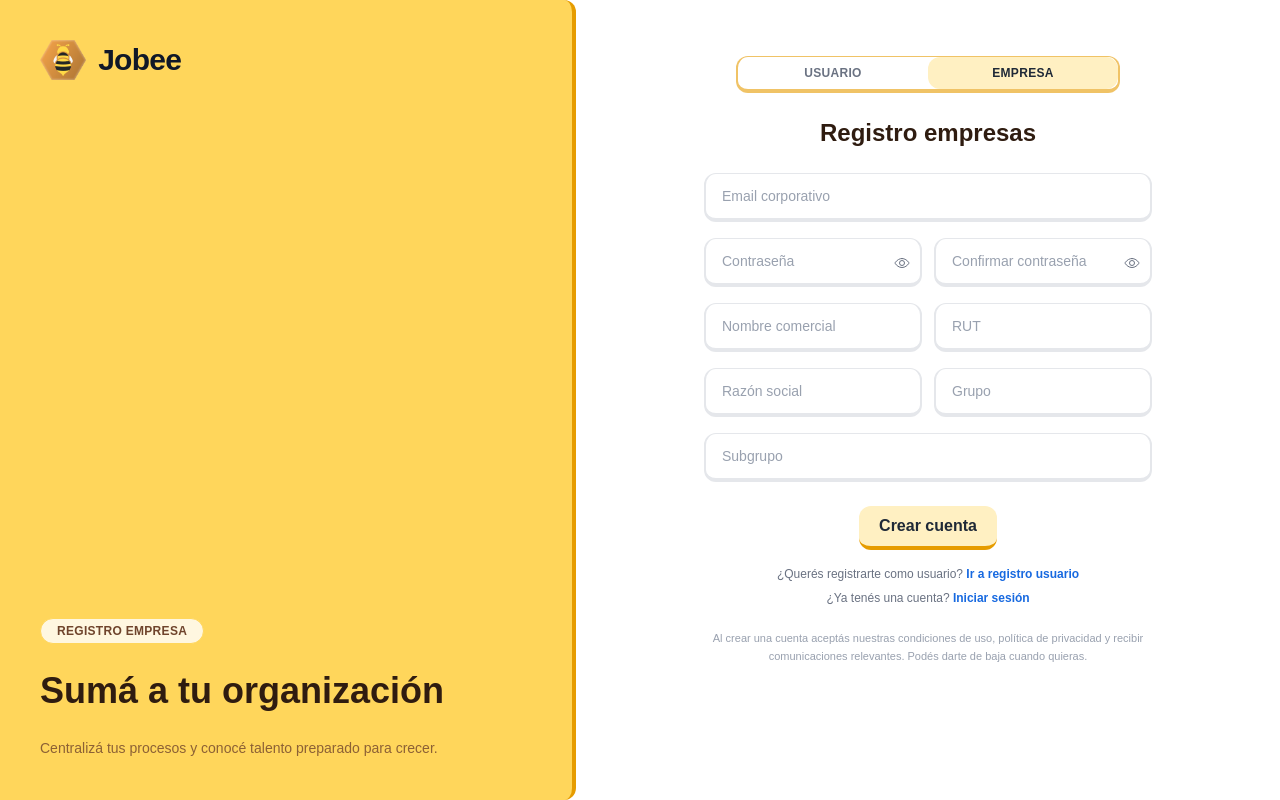
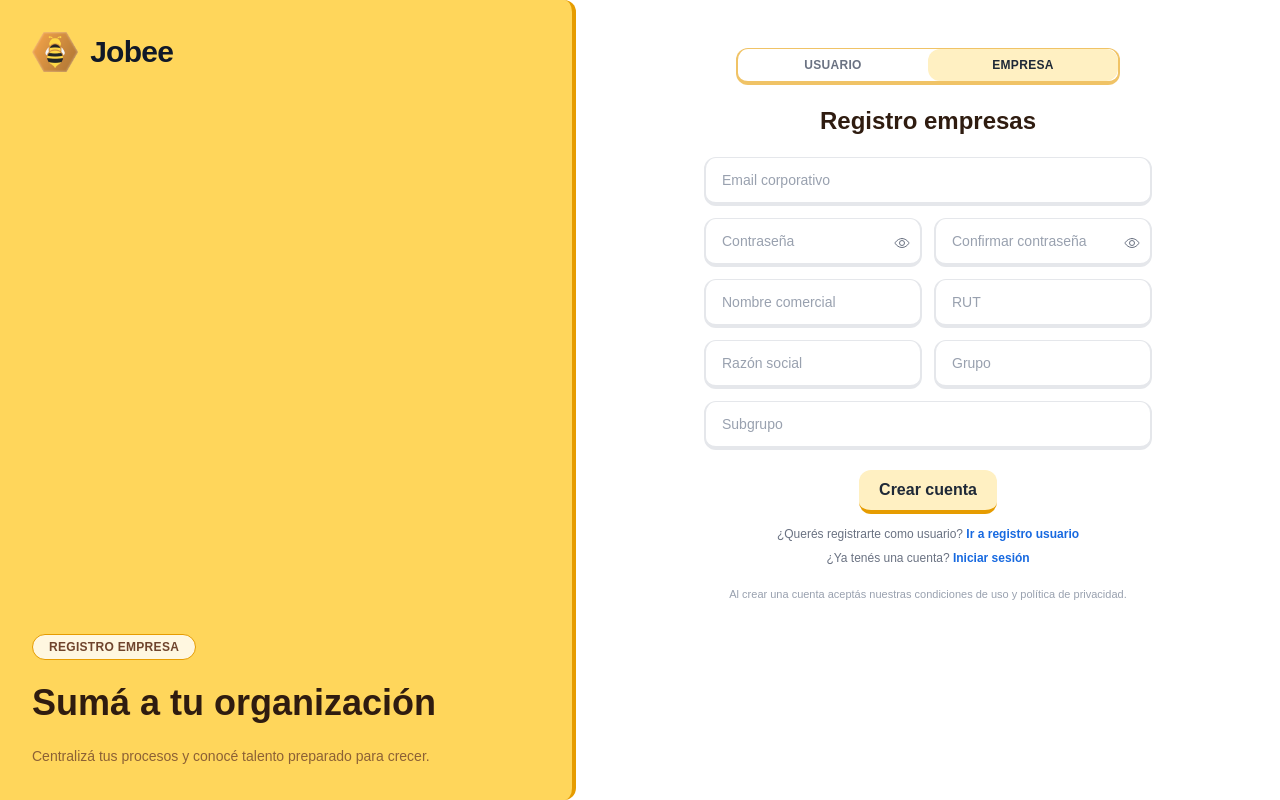
Before and after one commit to galonsoo/jobee-frontend, a React (Vite) app: page /jobee-frontend/auth/signup/company in a window 1280 px wide. Built offline with nearby package versions, Linux system fonts and the light colour scheme.

Commit message:
style(auth): tighten layout padding

```diff
--- a/src/components/auth/AuthLayout.jsx
+++ b/src/components/auth/AuthLayout.jsx
@@ -15,7 +15,7 @@ export default function AuthLayout({
 }) {
   return (
     <div className="flex min-h-screen flex-col bg-white text-gray-900 lg:flex-row">
-      <aside className="relative hidden w-full max-w-xl flex-col justify-between rounded-r-xl border-r-4 border-[#E69C00] bg-[#FFD65B] px-10 py-10 lg:flex lg:sticky lg:top-0 lg:h-screen">
+      <aside className="relative hidden w-full max-w-xl flex-col justify-between rounded-r-xl border-r-4 border-[#E69C00] bg-[#FFD65B] px-8 py-8 lg:flex lg:sticky lg:top-0 lg:h-screen">
         <Link to="/" className="flex items-center gap-3">
           <img src={JobeeLogo} alt="Jobee" className="h-9 w-auto md:h-10" />
           <span className="text-2xl font-bold tracking-tight text-gray-900 md:text-3xl">
@@ -23,9 +23,9 @@ export default function AuthLayout({
           </span>
         </Link>
 
-        <div className="mt-16 space-y-6 text-left">
+        <div className="mt-12 space-y-5 text-left">
           {badgeLabel ? (
-            <span className="inline-flex items-center rounded-full border border-[#FFD65B] bg-[#FFF7E0] px-4 py-1 text-xs font-semibold uppercase tracking-wide text-[#6F442C]">
+            <span className="inline-flex items-center rounded-full border border-[#E69C00] bg-[#FFF7E0] px-4 py-1 text-xs font-semibold uppercase tracking-wide text-[#6F442C]">
               {badgeLabel}
             </span>
           ) : null}
@@ -42,8 +42,8 @@ export default function AuthLayout({
         {asideFooter ? <div className="hidden lg:block">{asideFooter}</div> : null}
       </aside>
 
-      <section className="flex flex-1 justify-center px-6 py-10 sm:px-8 lg:w-[480px] lg:px-10 lg:py-14">
-        <div className="flex w-full max-w-md flex-col gap-6">
+      <section className="flex flex-1 justify-center px-5 py-8 sm:px-8 lg:w-[460px] lg:px-9 lg:py-12">
+        <div className="flex w-full max-w-md flex-col gap-5">
           <div className="flex items-center gap-3 lg:hidden">
             <Link to="/" className="flex items-center gap-3">
               <img src={JobeeLogo} alt="Jobee" className="h-9 w-auto" />
--- a/src/pages/auth/SignUpCompanyPage.jsx
+++ b/src/pages/auth/SignUpCompanyPage.jsx
@@ -93,8 +93,7 @@ export default function SignUpCompanyPage() {
   const footerContent = (
     <div className="space-y-2 text-xs text-gray-500">
       <p className="text-[11px] leading-relaxed text-gray-400">
-        Al crear una cuenta aceptás nuestras condiciones de uso, política de privacidad y recibir
-        comunicaciones relevantes. Podés darte de baja cuando quieras.
+        Al crear una cuenta aceptás nuestras condiciones de uso y política de privacidad.
       </p>
     </div>
   );
@@ -113,8 +112,8 @@ export default function SignUpCompanyPage() {
       formTitle="Registro empresas"
       footer={footerContent}
     >
-      <form className="space-y-4" noValidate>
-        <div className="grid gap-x-3 gap-y-4 sm:grid-cols-2">
+      <form className="space-y-3" noValidate>
+        <div className="grid gap-x-3 gap-y-3 sm:grid-cols-2">
           {[
             {
               id: "email",
--- a/src/pages/auth/SignUpUserPage.jsx
+++ b/src/pages/auth/SignUpUserPage.jsx
@@ -32,21 +32,18 @@ const USER_FIELDS = [
     name: "name",
     type: "text",
     placeholder: "Nombre completo",
-    colSpan: 2,
   },
   {
     id: "ci",
     name: "ci",
     type: "text",
     placeholder: "Documento de identidad",
-    colSpan: 2,
   },
   {
     id: "birthDate",
     name: "birthDate",
     type: "date",
     placeholder: "Fecha de nacimiento",
-    colSpan: 2,
   },
 ];
 
@@ -83,8 +80,7 @@ export default function SignUpUserPage() {
   const footerContent = (
     <div className="space-y-2 text-xs text-gray-500">
       <p className="text-[11px] leading-relaxed text-gray-400">
-        Al crear una cuenta aceptás nuestras condiciones de uso, política de privacidad y recibir
-        comunicaciones relevantes. Podés darte de baja cuando quieras.
+        Al crear una cuenta aceptás nuestras condiciones de uso y política de privacidad.
       </p>
     </div>
   );
@@ -103,8 +99,8 @@ export default function SignUpUserPage() {
       formTitle="Registro usuarios"
       footer={footerContent}
     >
-      <form className="space-y-4" noValidate>
-        <div className="grid gap-x-3 gap-y-4 sm:grid-cols-2">
+      <form className="space-y-3" noValidate>
+        <div className="grid gap-x-3 gap-y-3 sm:grid-cols-2">
           {USER_FIELDS.map(({ id, name, type, placeholder, autoComplete, colSpan = 1 }) => {
             const isPassword = type === "password";
             const inputType = isPassword && passwordVisibility[name] ? "text" : type;
```
